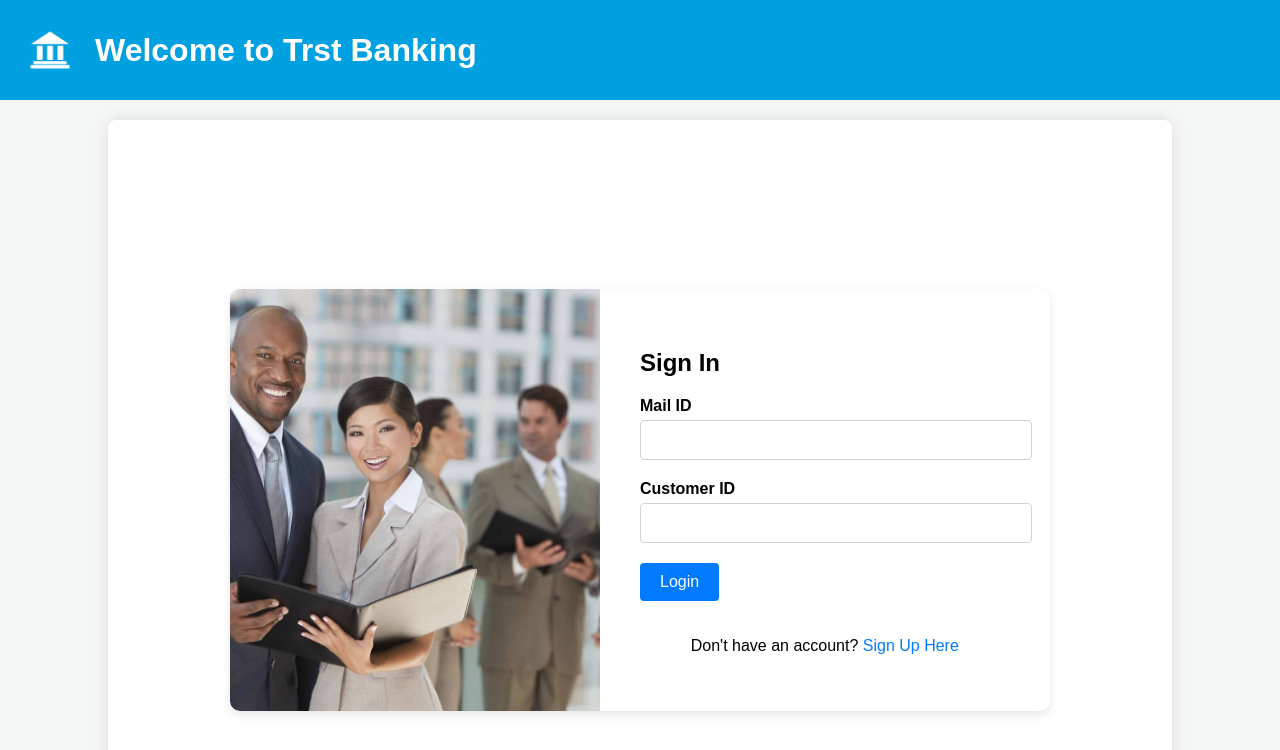
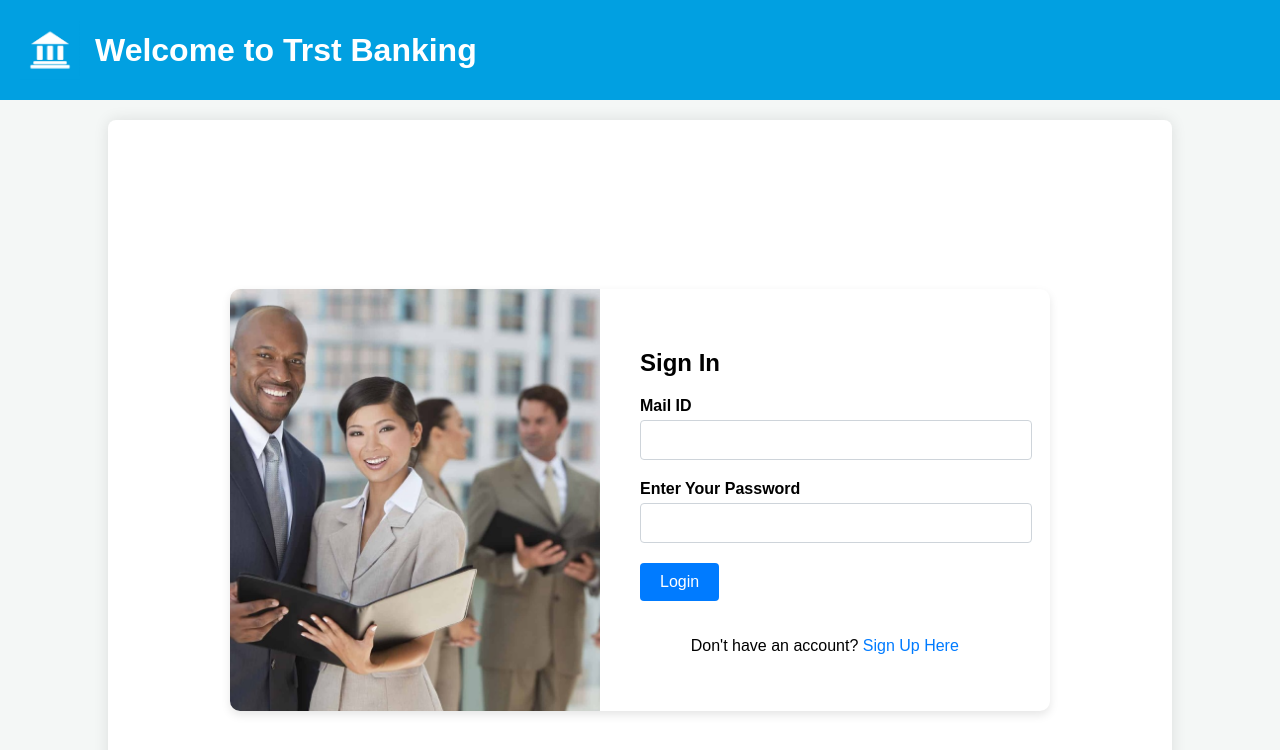
Before and after one commit to mycode100/User_Friendly_bank_Apl, a React (Create React App) app: page /signin in a window 1280 px wide. Shown: the top 750 px of the page. Built offline with nearby package versions, Linux system fonts and the light colour scheme.

Commit message:
names update

```diff
--- a/src/components/CreditPage.jsx
+++ b/src/components/CreditPage.jsx
@@ -63,10 +63,10 @@ const CreditPage = () => {
   return (
     <div>
       <div className="header">
-        <h1>Credit Management</h1>
+        <h1>Credit History</h1>
       </div>
       <div className="container">
-        <div className="input-section">
+        {/* <div className="input-section">
           <input
             type="text"
             value={customerID}
@@ -93,7 +93,7 @@ const CreditPage = () => {
             <option value="Others">Others</option>
           </select>
           <button onClick={addCredit}>Submit</button>
-        </div>
+        </div> */}
 
         <div className="history-section">
           <h3>Credit History</h3>
--- a/src/components/SignIn.jsx
+++ b/src/components/SignIn.jsx
@@ -115,7 +115,7 @@ const SignIn = () => {
                 onChange={(e) => setEmail(e.target.value)}/>
               </div>
               <div className="form-outline">
-                <label htmlFor="customerId">Customer ID</label>
+                <label htmlFor="customerId">Enter Your Password</label>
                 <input type="text" id="customerId" className="form-control"
                 onChange={(e) => setPassword(e.target.value)}/>
               </div>
--- a/src/components/SignUp.jsx
+++ b/src/components/SignUp.jsx
@@ -84,7 +84,7 @@ const SignUp = () => {
                   <input type="email" id="mailId" className="form-control" onChange={(e) => setEmail(e.target.value)}/>
                 </div>
                 <div className="form-outline">
-                  <label htmlFor="customerId">Create Your Customer ID</label>
+                  <label htmlFor="customerId">Create Your Password</label>
                   <input type="text" id="customerId" className="form-control" onChange={(e) => setPassword(e.target.value)}/>
                 </div>
                 <button type="submit" className="btn btn-primary">Sign Up</button>
--- a/src/styles/styles2.css
+++ b/src/styles/styles2.css
@@ -1,4 +1,4 @@
-/* General Styles */
+General Styles
 body {
   font-family: Arial, sans-serif;
   margin: 0;
```
Also changed, not shown: 1 other file (tests, documents, lock files or other folders).
